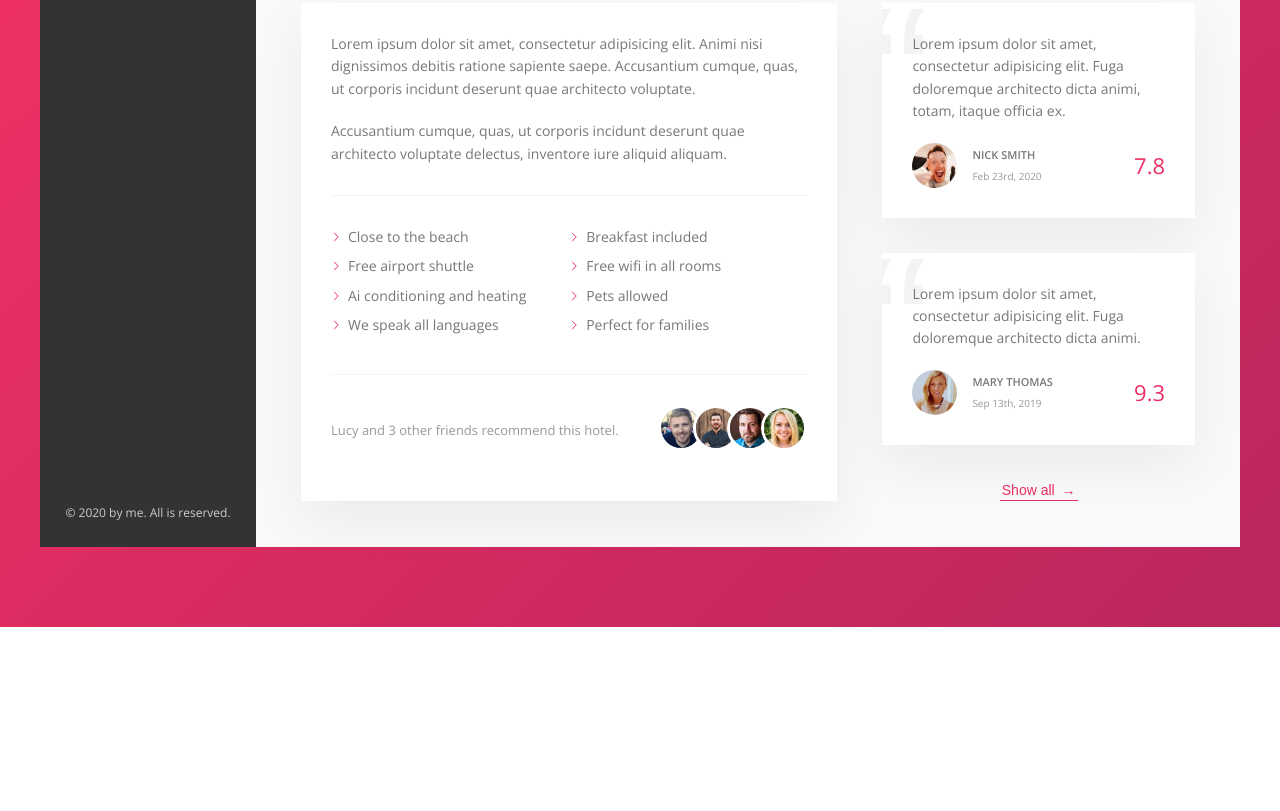
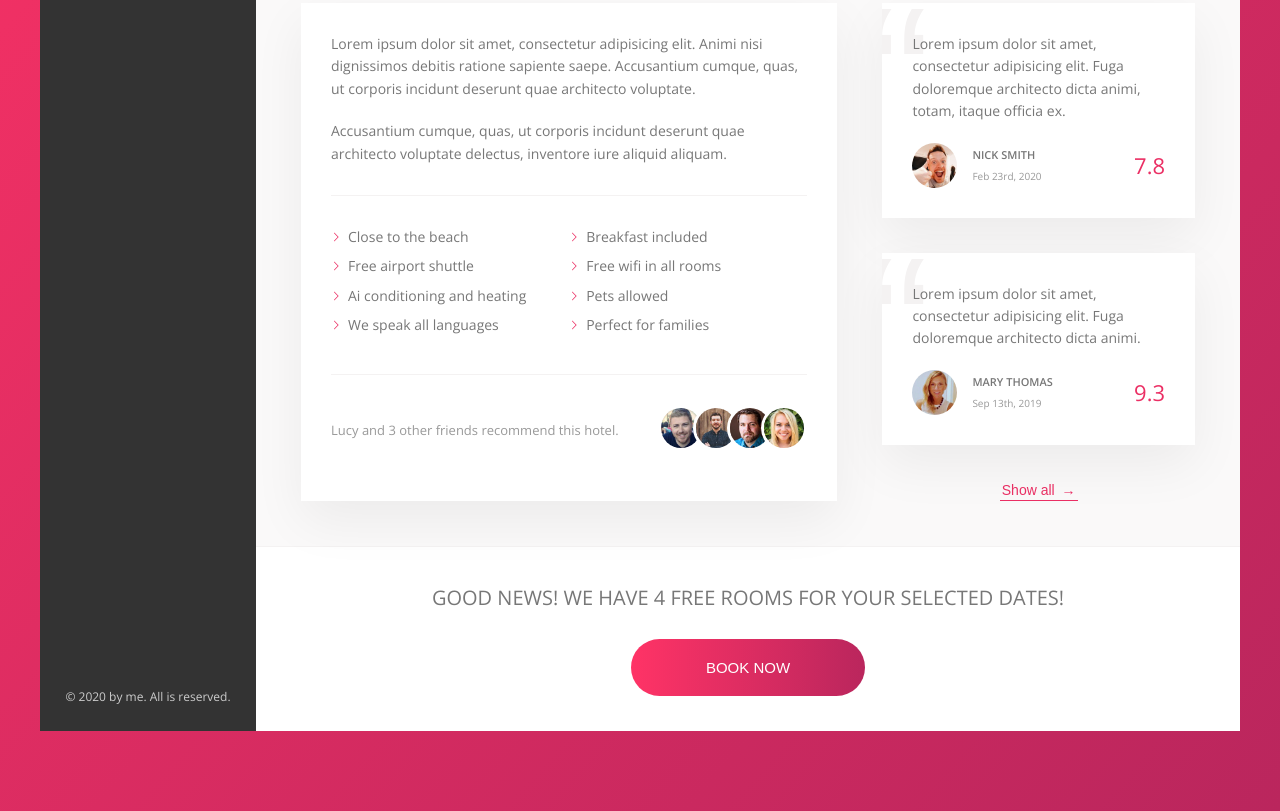
Before and after one commit to pridev13/advanced-css-course, a website: page Trillo/starter/index.html in a window 1280 px wide. Shown: the part 644-1455 px from the top of the page. Before the commit the page ends 1271 px from the top, so only its background shows below. Drawn offline with nearby package versions, Linux system fonts and the light colour scheme.

Commit message:
Completed CTA, done with desktop version

```diff
--- a/Trillo/starter/index.html
+++ b/Trillo/starter/index.html
@@ -230,6 +230,18 @@
 							<button class="btn-inline">Show all <span>&rarr;</span></button>
 						</div>
 					</div>
+
+					<div class="cta">
+						<h2 class="cta__book-now">
+							Good news! We have 4 free rooms for your selected dates!
+						</h2>
+						<button class="btn">
+							<span class="btn__visible">Book now</span>
+							<span class="btn__invisible">
+								Only 4 rooms left
+							</span>
+						</button>
+					</div>
 				</main>
 			</div>
 		</div>
--- a/Trillo/starter/sass/_components.scss
+++ b/Trillo/starter/sass/_components.scss
@@ -273,6 +273,10 @@
 		}
 	}
 
+	&::-moz-focus-inner {
+		border: 0;
+	}
+
 	&:focus {
 		outline: none;
 		animation: pulsate 1s infinite;
@@ -412,3 +416,75 @@
 		z-index: 1;
 	}
 }
+
+.cta {
+	padding: 3.5rem;
+	text-align: center;
+
+	&__book-now {
+		text-transform: uppercase;
+		font-size: 2rem;
+		font-weight: 300;
+		margin-bottom: 2.5rem;
+	}
+}
+
+.btn {
+	font-size: 1.5rem;
+	border: none;
+	font-weight: 300;
+	text-transform: uppercase;
+	border-radius: 100px;
+	background-image: linear-gradient(
+		to right,
+		var(--color-primary-light),
+		var(--color-primary-dark)
+	);
+	color: #fff;
+	position: relative;
+	overflow: hidden;
+	cursor: pointer;
+
+	> * {
+		display: inline-block;
+		height: 100%;
+		width: 100%;
+		transition: all 0.2s;
+	}
+
+	&__visible {
+		padding: 2rem 7.5rem;
+	}
+
+	&__invisible {
+		padding: 2rem 0;
+		position: absolute;
+		top: -100%;
+		left: 0px;
+	}
+
+	&:hover {
+		background-image: linear-gradient(
+			to left,
+			var(--color-primary-light),
+			var(--color-primary-dark)
+		);
+
+		.btn__visible {
+			transform: translateY(100%);
+		}
+
+		.btn__invisible {
+			top: 0px;
+		}
+	}
+
+	&::-moz-focus-inner {
+		border: 0px;
+	}
+
+	&:focus {
+		outline: none;
+		animation: pulsate 1s infinite;
+	}
+}
```
Also changed, not shown: Trillo/starter/css/style.css.
